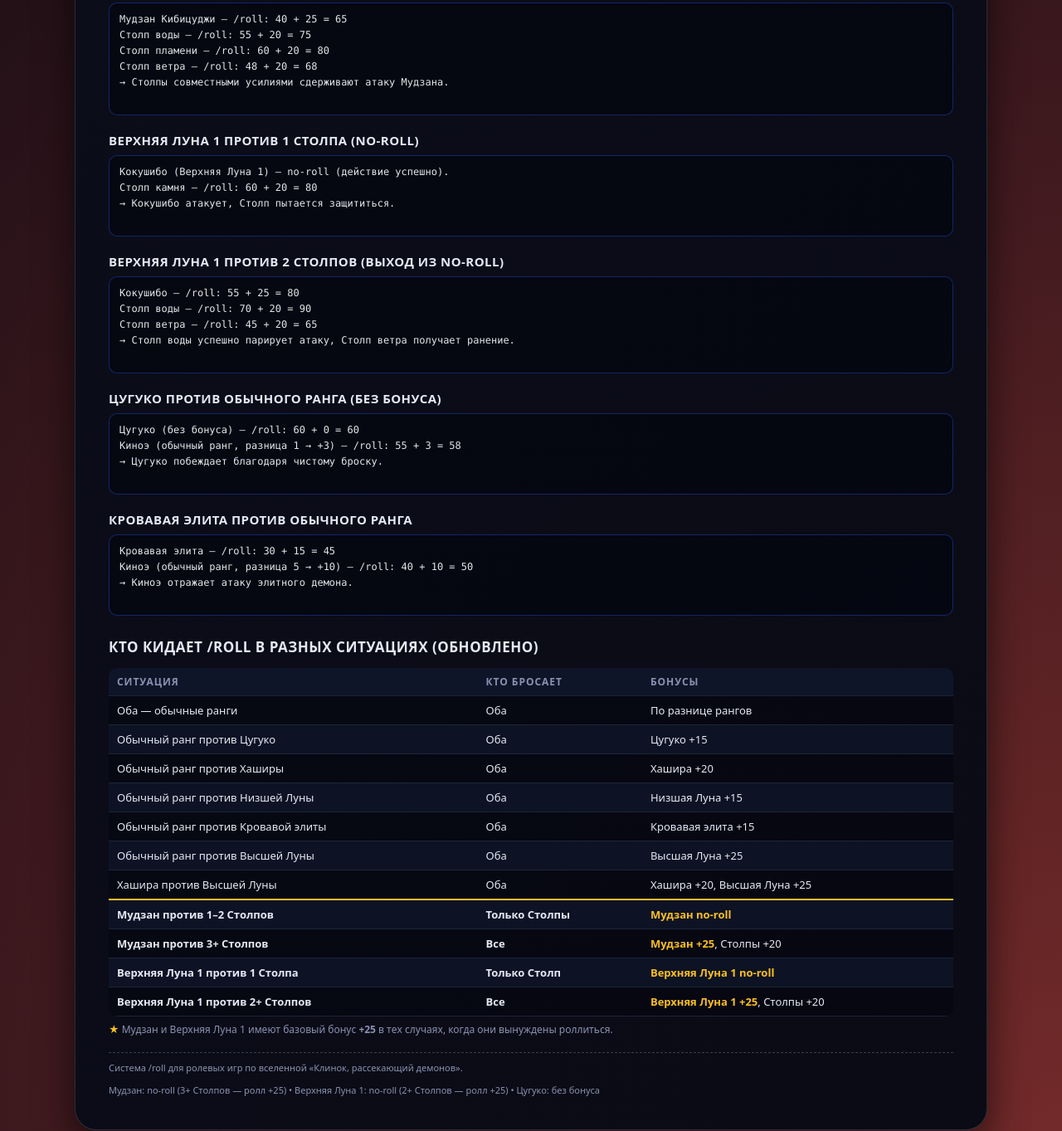
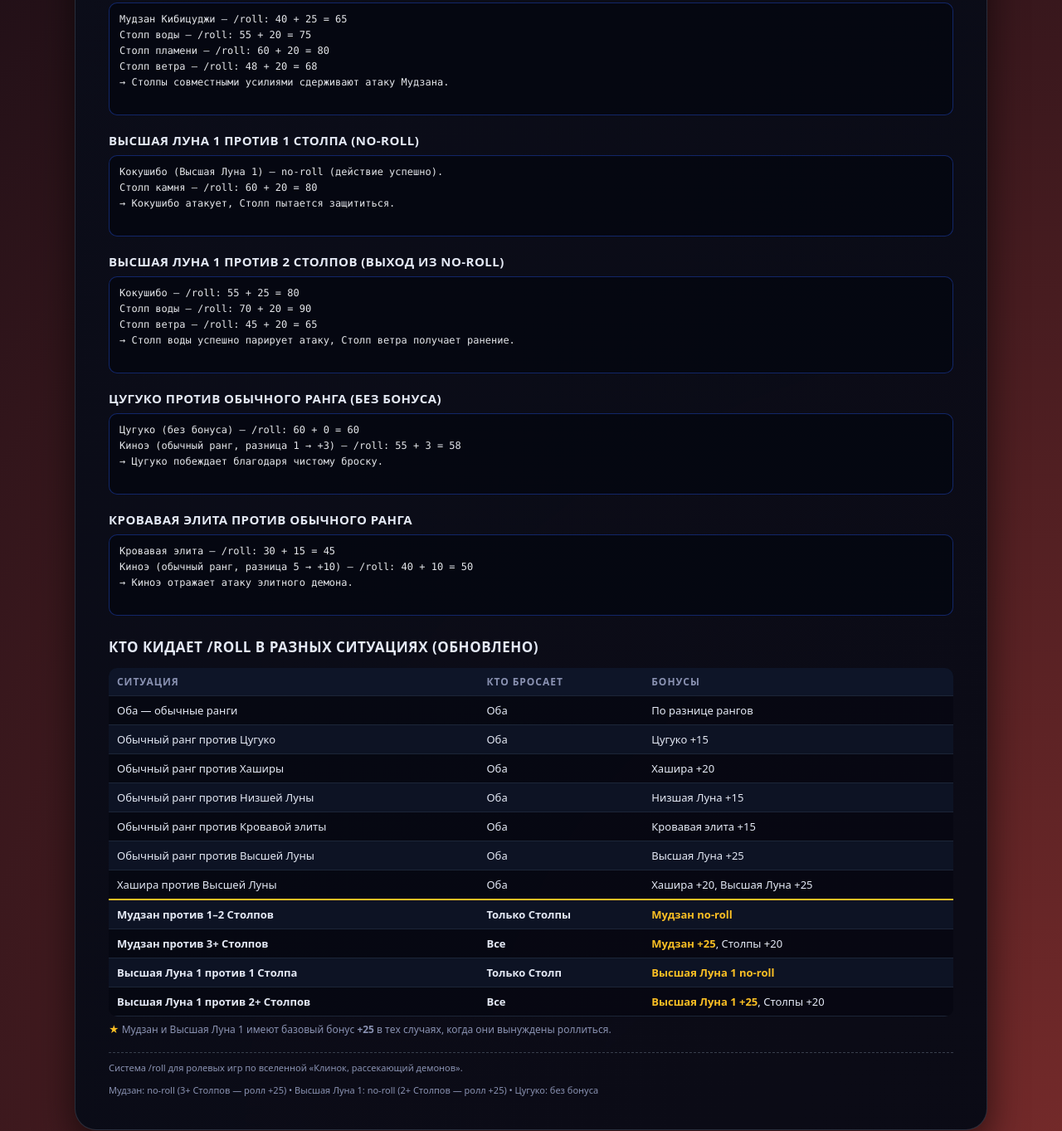
Before and after one commit to whiteprinc3/lorecharacter, a plain HTML site: page index.html in a window 1280 px wide. Shown: the part 3111-4474 px from the top of the page at 83% size. Drawn offline with Linux system fonts and the light colour scheme.

Commit message:
Update index.html

```diff
--- a/index.html
+++ b/index.html
@@ -576,13 +576,13 @@
 → Столпы совместными усилиями сдерживают атаку Мудзана.
         </code></pre>
 
-        <h3>Верхняя Луна 1 против 1 Столпа (no-roll)</h3>
-        <pre><code>Кокушибо (Верхняя Луна 1) — no-roll (действие успешно).
+        <h3>Высшая Луна 1 против 1 Столпа (no-roll)</h3>
+        <pre><code>Кокушибо (Высшая Луна 1) — no-roll (действие успешно).
 Столп камня — /roll: 60 + 20 = 80
 → Кокушибо атакует, Столп пытается защититься.
         </code></pre>
 
-        <h3>Верхняя Луна 1 против 2 Столпов (выход из no-roll)</h3>
+        <h3>Высшая Луна 1 против 2 Столпов (выход из no-roll)</h3>
         <pre><code>Кокушибо — /roll: 55 + 25 = 80
 Столп воды — /roll: 70 + 20 = 90
 Столп ветра — /roll: 45 + 20 = 65
@@ -625,22 +625,22 @@
                 <td><strong>Мудзан против 3+ Столпов</strong></td><td><strong>Все</strong></td><td><span class="gold">Мудзан +25</span>, Столпы +20</td>
               </tr>
               <tr>
-                <td><strong>Верхняя Луна 1 против 1 Столпа</strong></td><td><strong>Только Столп</strong></td><td><span class="gold">Верхняя Луна 1 no-roll</span></td>
+                <td><strong>Высшая Луна 1 против 1 Столпа</strong></td><td><strong>Только Столп</strong></td><td><span class="gold">Высшая Луна 1 no-roll</span></td>
               </tr>
               <tr>
-                <td><strong>Верхняя Луна 1 против 2+ Столпов</strong></td><td><strong>Все</strong></td><td><span class="gold">Верхняя Луна 1 +25</span>, Столпы +20</td>
+                <td><strong>Высшая Луна 1 против 2+ Столпов</strong></td><td><strong>Все</strong></td><td><span class="gold">Высшая Луна 1 +25</span>, Столпы +20</td>
               </tr>
             </tbody>
           </table>
         </div>
         <p class="note">
-          <span class="gold">★</span> Мудзан и Верхняя Луна 1 имеют базовый бонус <strong>+25</strong> в тех случаях, когда они вынуждены роллиться.
+          <span class="gold">★</span> Мудзан и Высшая Луна 1 имеют базовый бонус <strong>+25</strong> в тех случаях, когда они вынуждены роллиться.
         </p>
       </section>
 
       <footer class="footer">
         <span>Система /roll для ролевых игр по вселенной «Клинок, рассекающий демонов».</span>
-        <span>Мудзан: no-roll (3+ Столпов — ролл +25) • Верхняя Луна 1: no-roll (2+ Столпов — ролл +25) • Цугуко: без бонуса</span>
+        <span>Мудзан: no-roll (3+ Столпов — ролл +25) • Высшая Луна 1: no-roll (2+ Столпов — ролл +25) • Цугуко: без бонуса</span>
       </footer>
     </div>
   </main>
```
